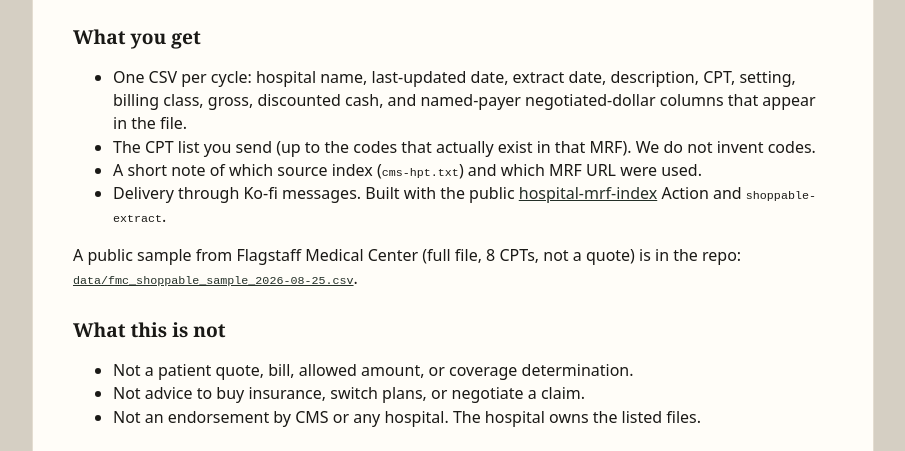
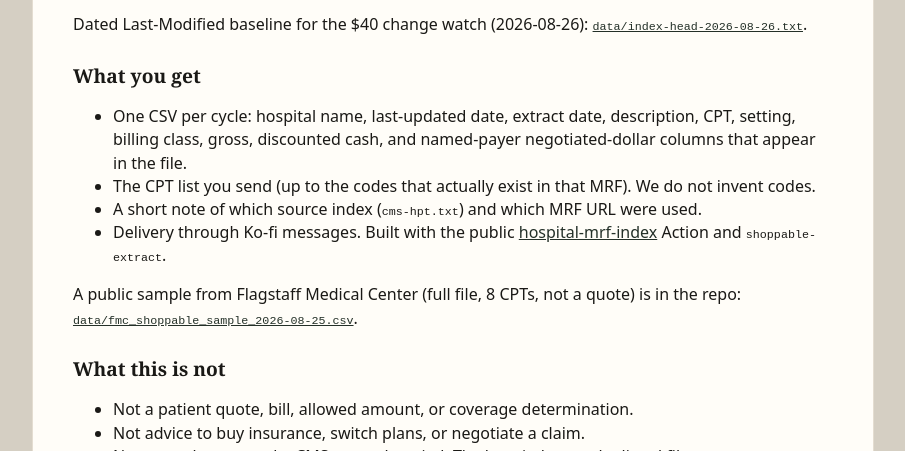
Before and after one commit to bennyj121/hospital-price-series, a plain HTML site: page docs/offer.html in a window 1280 px wide. Shown: the part 335-786 px from the top of the page, without its empty margins (187-1092 px from the left). Drawn offline with Linux system fonts and the light colour scheme.

Commit message:
link 2026-08-26 Last-Modified baseline from offer.html; $40 unchanged

```diff
--- a/docs/offer.html
+++ b/docs/offer.html
@@ -29,6 +29,7 @@
     <nav><a href="./">Hospital Price Series</a> · <a href="brief.html">Brief</a> · <a href="sources.html">Sources</a></nav>
     <h1>Monthly MRF-change extract</h1>
     <p>A dated cash-plus-named-payer CSV for CPT codes you name, from a public hospital machine-readable file. When that hospital’s published file changes (<code>last_updated_on</code> or the zip Last-Modified), you get the new extract.</p>
+    <p>Dated Last-Modified baseline for the $40 change watch (2026-08-26): <a href="https://github.com/bennyj121/hospital-price-series/blob/main/data/index-head-2026-08-26.txt"><code>data/index-head-2026-08-26.txt</code></a>.</p>
 
     <h2>What you get</h2>
     <ul>
```
